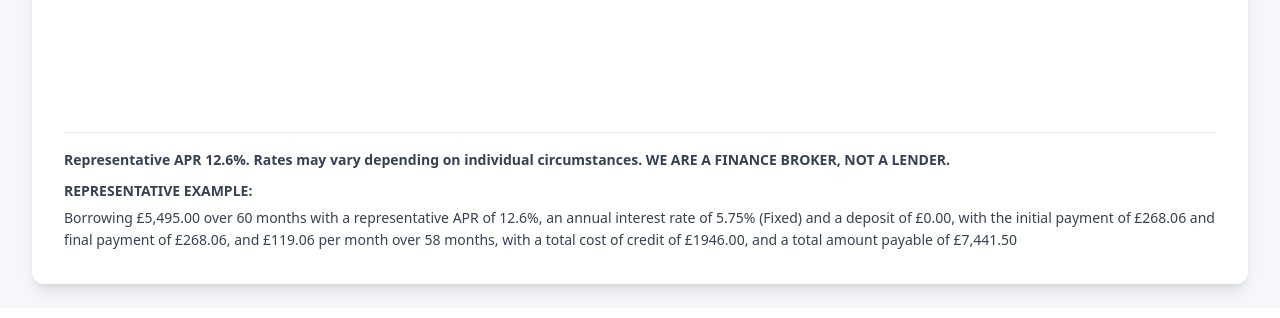
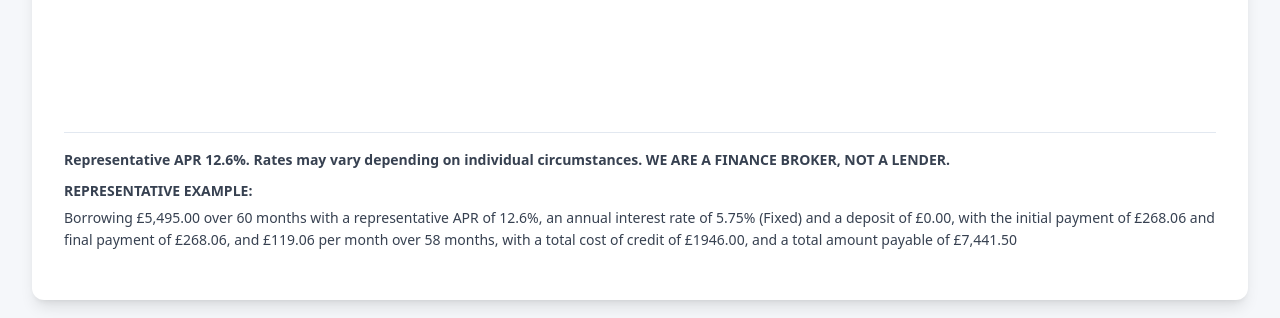
Before and after one commit to Outbound121/sleek-car-funding-96, a React (Vite) app: page / in a window 1280 px wide. Shown: the part 1040-1358 px from the top of the page. Built offline with nearby package versions, Linux system fonts and the light colour scheme.

Commit message:
Add padding under form
Adds some padding below the finance application form on the index page.

```diff
--- a/src/pages/Index.tsx
+++ b/src/pages/Index.tsx
@@ -59,7 +59,7 @@ const Index = () => {
             <div id="iframe-container" className="w-full min-h-[600px]"></div>
 
             {/* Compliance Text */}
-            <div className="mt-4 text-sm text-gray-700 border-t pt-4">
+            <div className="mt-4 text-sm text-gray-700 border-t pt-4 pb-4">
               <p className="font-semibold mb-2">Representative APR 12.6%. Rates may vary depending on individual circumstances. WE ARE A FINANCE BROKER, NOT A LENDER.</p>
 
               <p className="font-semibold mb-1">REPRESENTATIVE EXAMPLE:</p>
```
